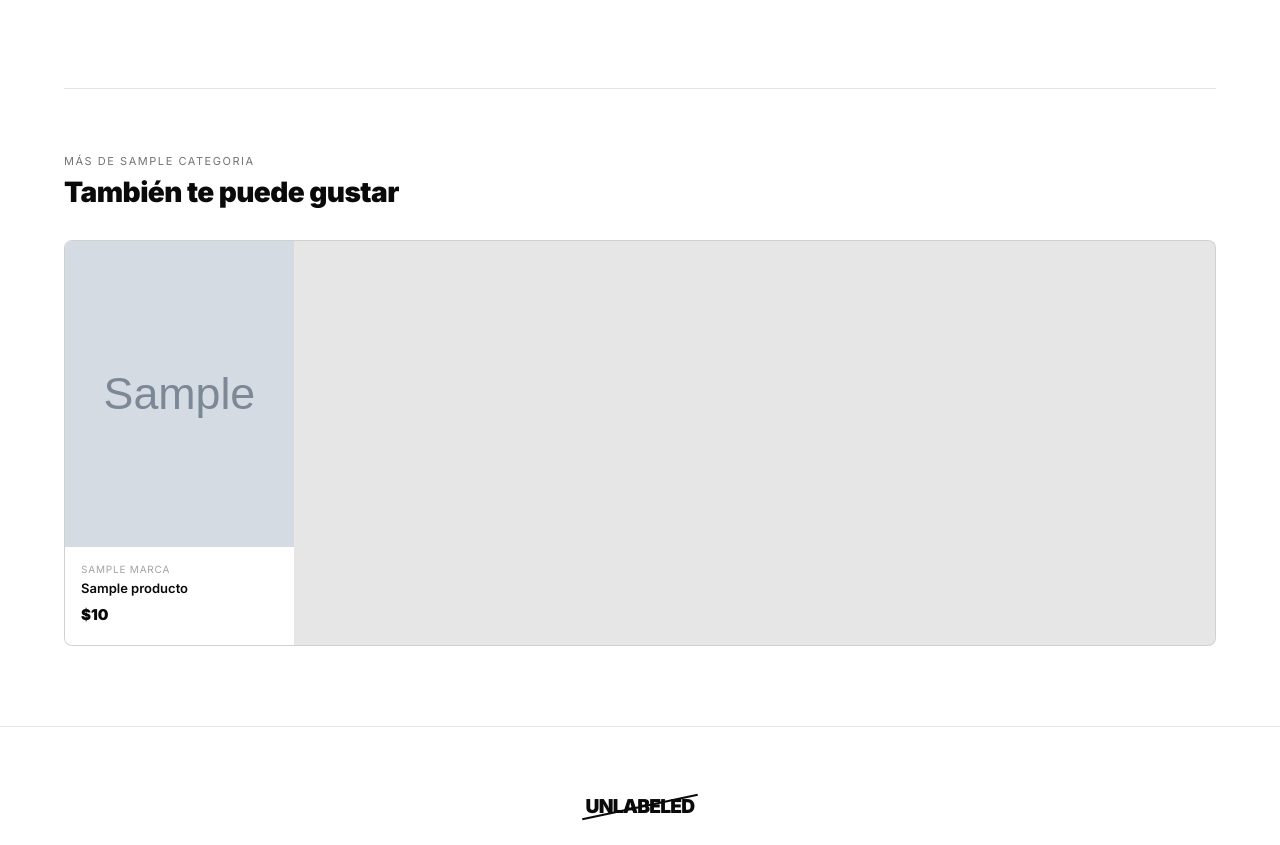
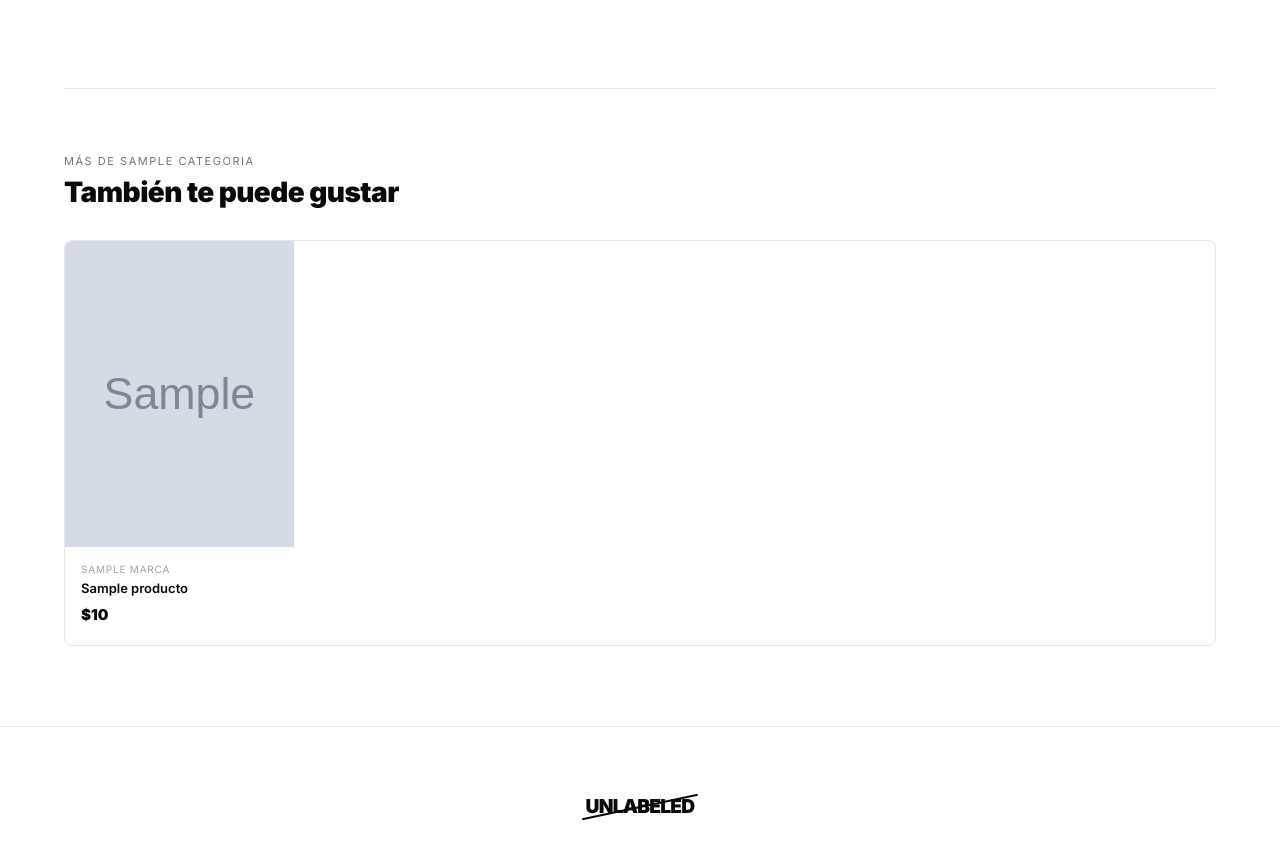
Before and after one commit to Hever-Alfonso/HMA_AS, a Django app: template products/templates/products/product_detail.html in a window 1280 px wide. Shown: the part 1010-1855 px from the top of the page. Run offline with Django 5.2, Linux system fonts and the light colour scheme; tables that the repository leaves empty hold one stand-in row (values such as "Sample post"); the template is opened without the code that fills it: values that come from a table or form of the project are taken from there, most other values are stand-ins (such as "Sample title", 1, 10 or a date in 2020); grey boxes marked "Sample" are stand-in pictures.

Commit message:
fix(core): Remove gray background from related products containers

```diff
--- a/products/templates/products/product_detail.html
+++ b/products/templates/products/product_detail.html
@@ -145,7 +145,8 @@
     <div style="border-top:1px solid var(--border); padding-top:64px;">
       <p style="font-size:11px; letter-spacing:.14em; text-transform:uppercase; color:var(--fg-muted); margin-bottom:6px;">{% trans "Más de" %} {{ product.categoria.nombre }}</p>
       <h2 style="font-size:clamp(20px,3vw,28px); font-weight:900; letter-spacing:-.02em; margin-bottom:32px;">{% trans "También te puede gustar" %}</h2>
-      <div style="display:grid; grid-template-columns:repeat(auto-fill,minmax(200px,1fr)); gap:1px; background:var(--border); border:1px solid var(--border); border-radius:8px; overflow:hidden;">
+
+      <div style="display:grid; grid-template-columns:repeat(auto-fill,minmax(200px,1fr)); gap:1px; background:var(--bg); border:1px solid var(--border); border-radius:8px; overflow:hidden;">
         {% for p in related_products %}
         <a href="{% url 'products:product_detail' p.slug %}" style="display:block; background:var(--bg); text-decoration:none; transition:background .15s;"
            onmouseover="this.style.background='var(--bg-alt)'" onmouseout="this.style.background='var(--bg)'">
```
